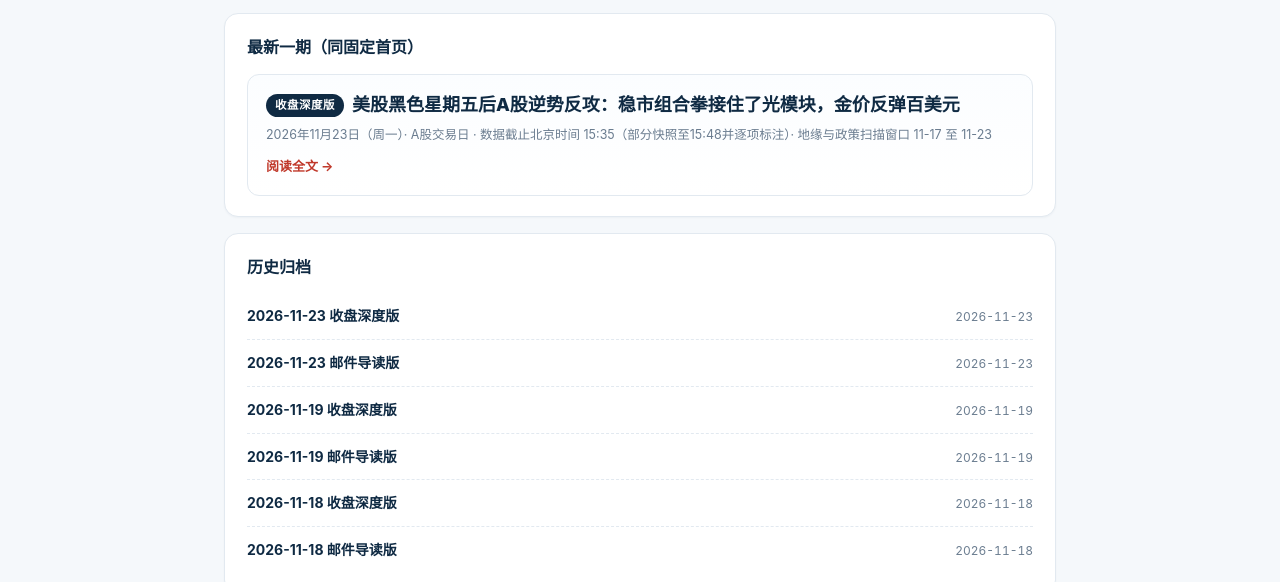
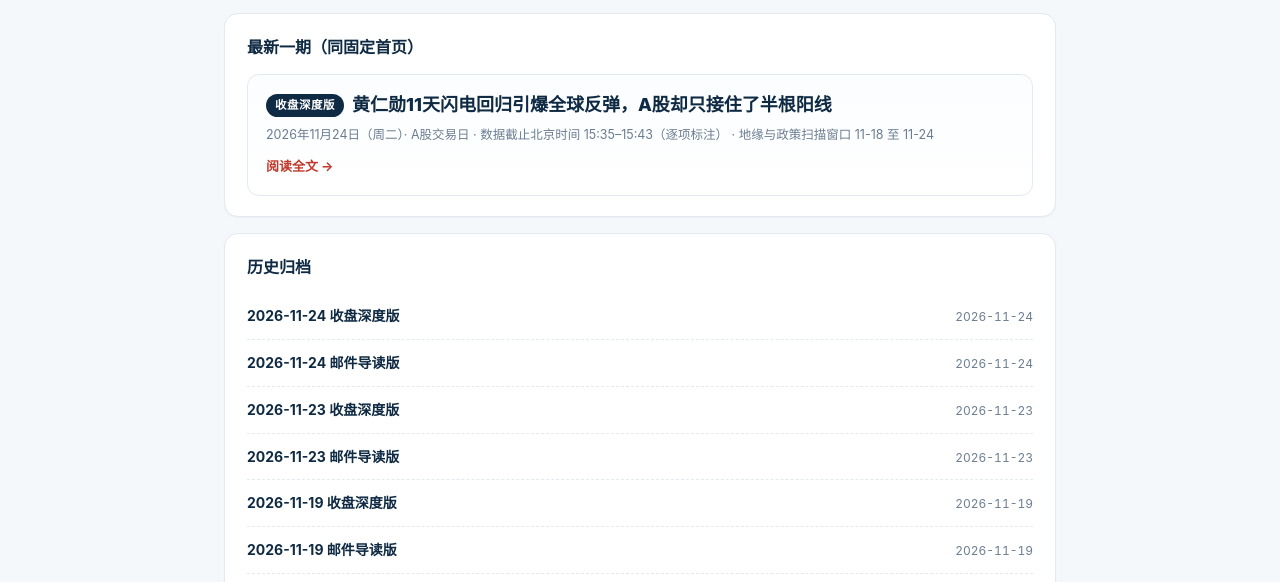
Before and after one commit to ZhKIi/atman-daily, a plain HTML site: page archive.html in a window 1280 px wide. Shown: the part 203-785 px from the top of the page. Drawn offline with Linux system fonts and the light colour scheme.

Commit message:
日报发布 2026-11-24：更新固定首页与归档

```diff
--- a/archive.html
+++ b/archive.html
@@ -57,9 +57,9 @@ h2{margin:0 0 12px;font-size:16px;color:var(--ink)}
 
   <div class="card">
     <h2>最新一期（同固定首页）</h2>
-    <a class="latest" href="2026-11-23.html">
-      <p class="t"><span class="tag">收盘深度版</span>美股黑色星期五后A股逆势反攻：稳市组合拳接住了光模块，金价反弹百美元</p>
-      <p class="m">2026年11月23日（周一）· A股交易日 · 数据截止北京时间 15:35（部分快照至15:48并逐项标注）· 地缘与政策扫描窗口 11-17 至 11-23</p>
+    <a class="latest" href="2026-11-24.html">
+      <p class="t"><span class="tag">收盘深度版</span>黄仁勋11天闪电回归引爆全球反弹，A股却只接住了半根阳线</p>
+      <p class="m">2026年11月24日（周二）· A股交易日 · 数据截止北京时间 15:35–15:43（逐项标注） · 地缘与政策扫描窗口 11-18 至 11-24</p>
       <span class="go">阅读全文 →</span>
     </a>
   </div>
@@ -67,6 +67,8 @@ h2{margin:0 0 12px;font-size:16px;color:var(--ink)}
   <div class="card">
     <h2>历史归档</h2>
     <ul class="list">
+      <li><a href="2026-11-24.html">2026-11-24 收盘深度版</a><time>2026-11-24</time></li>
+      <li><a href="digest-2026-11-24.html">2026-11-24 邮件导读版</a><time>2026-11-24</time></li>
       <li><a href="2026-11-23.html">2026-11-23 收盘深度版</a><time>2026-11-23</time></li>
       <li><a href="digest-2026-11-23.html">2026-11-23 邮件导读版</a><time>2026-11-23</time></li>
       <li><a href="2026-11-19.html">2026-11-19 收盘深度版</a><time>2026-11-19</time></li>
```
